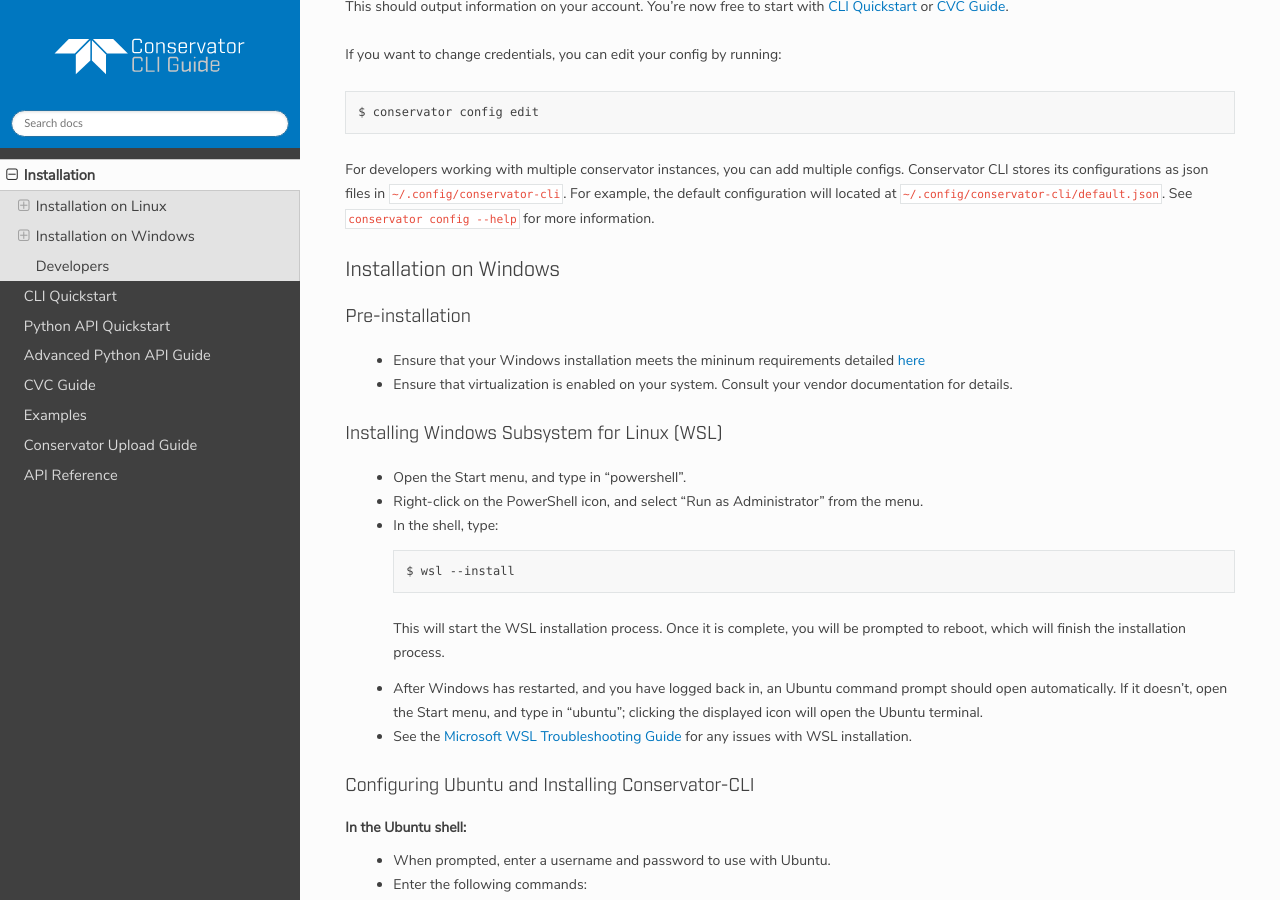
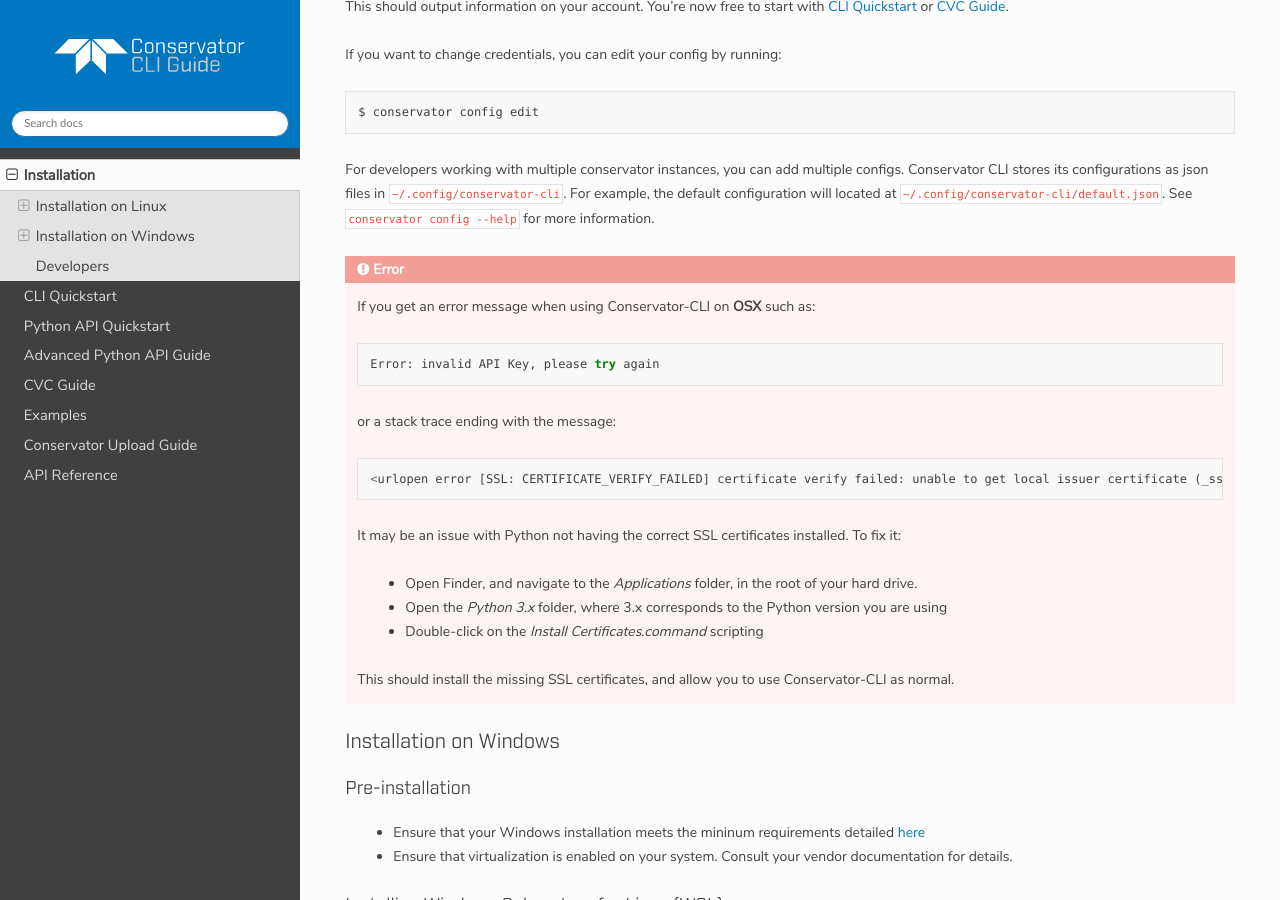
Before and after one commit to FLIR/conservator-cli, a Sphinx documentation site: the page built from docs/usage/installation.rst, in a window 1280 px wide and 900 px high, scrolled down 738 px. Built offline with Sphinx 7.4.7 and the Read the Docs theme 2.0.0, drawn with Linux system fonts in a browser that asks for light colours; some web fonts are replaced.

Commit message:
Updated docs to address OSX error

```diff
--- a/docs/usage/installation.rst
+++ b/docs/usage/installation.rst
@@ -45,6 +45,24 @@
 multiple configs. Conservator CLI stores its configurations as json files in ``~/.config/conservator-cli``.
 For example, the default configuration will located at ``~/.config/conservator-cli/default.json``.
 See ``conservator config --help`` for more information.
+
+.. error::
+    If you get an error message when using Conservator-CLI on **OSX** such as::
+
+        Error: invalid API Key, please try again
+
+    or a stack trace ending with the message::
+
+        <urlopen error [SSL: CERTIFICATE_VERIFY_FAILED] certificate verify failed: unable to get local issuer certificate (_ssl.c:992)>
+
+    It may be an issue with Python not having the correct SSL certificates installed. To fix it:
+
+        - Open Finder, and navigate to the `Applications` folder, in the root of your hard drive.
+        - Open the `Python 3.x` folder, where 3.x corresponds to the Python version you are using
+        - Double-click on the `Install Certificates.command` scripting
+
+    This should install the missing SSL certificates, and allow you to use Conservator-CLI as normal.
+
 
 
 Installation on Windows
```
